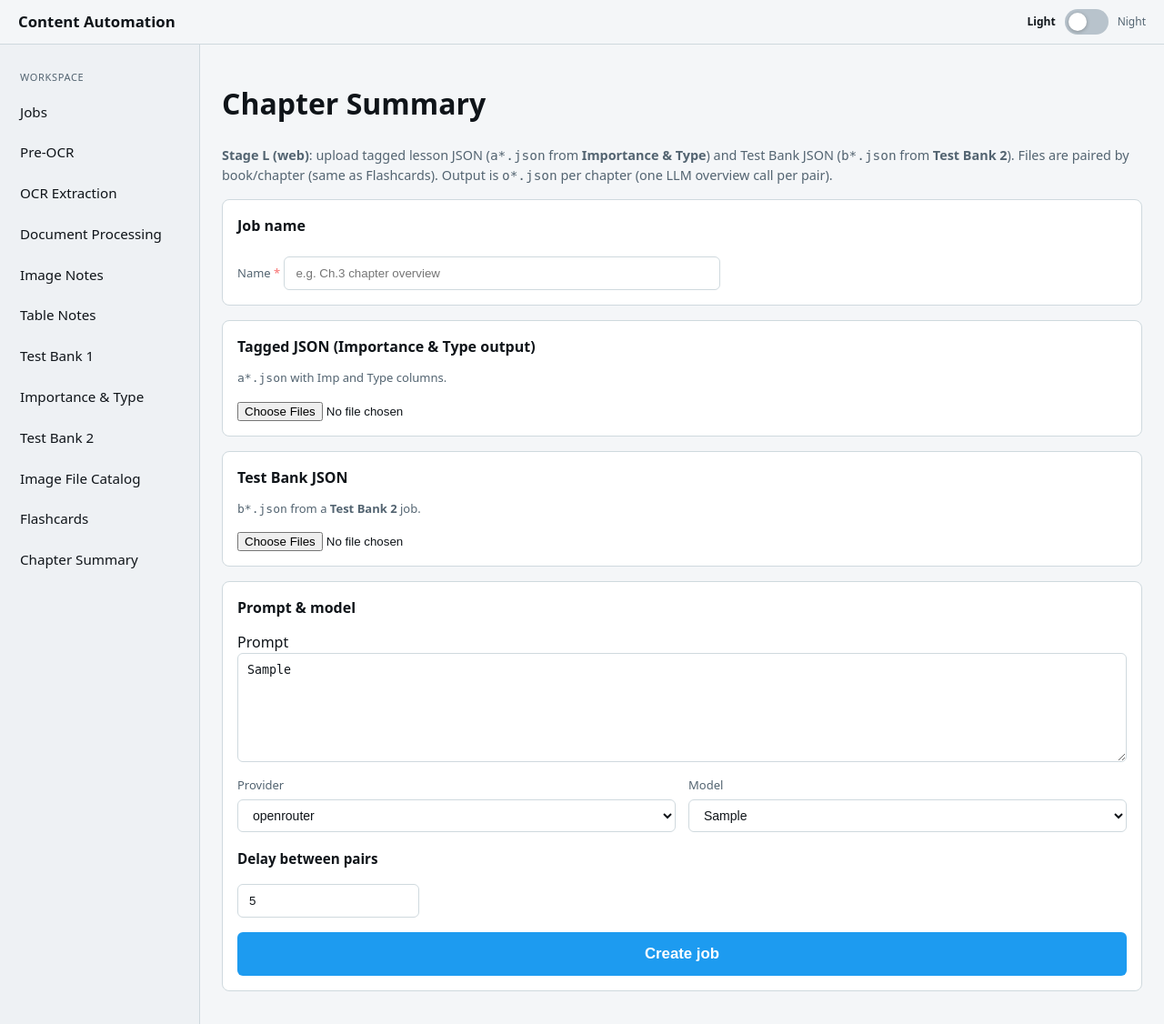
After one commit to mohammadbaghershahmir/Automations_Project_Pileh, a FastAPI app: template content_automation_project/webapp/templates/chapter_summary_new.html in a window 1280 px wide. The commit adds this page. Shown: the whole page at 91% size. Run offline with FastAPI, Linux system fonts and the light colour scheme; the template is opened without the code that fills it: most values are stand-ins (such as "Sample title", 1, 10 or a date in 2020); parts of the project's set-up code (start-up, migrations or seed data) failed here and were passed over; some libraries are stand-ins or nearby versions.

Commit message:
feat: chapter summary

```diff
--- a/content_automation_project/webapp/default_prompts.py
+++ b/content_automation_project/webapp/default_prompts.py
@@ -16,6 +16,7 @@ _IMAGE_NOTES_KEY = "Image Notes Prompt"
 _TABLE_NOTES_KEY = "Table Notes Prompt"
 _IMPORTANCE_TYPE_KEY = "Importance & Type Prompt"
 _FLASHCARD_KEY = "Flashcard Prompt"
+_CHAPTER_SUMMARY_KEY = "Chapter Summary Prompt"
 
 
 def _read_prompts() -> dict:
@@ -64,5 +65,9 @@ def get_default_flashcard_prompt() -> str:
     return _read_prompts()[_FLASHCARD_KEY].strip()
 
 
+def get_default_chapter_summary_prompt() -> str:
+    return _read_prompts()[_CHAPTER_SUMMARY_KEY].strip()
+
+
 DEFAULT_TEST_BANK_STEP1_PROMPT = get_default_step1_prompt()
 DEFAULT_TEST_BANK_STEP2_PROMPT = get_default_step2_prompt()
--- a/content_automation_project/webapp/job_prompts.py
+++ b/content_automation_project/webapp/job_prompts.py
@@ -7,6 +7,7 @@ from typing import Any, Dict, List, TypedDict
 from webapp.default_prompts import (
     get_default_document_processing_prompt,
     get_default_image_notes_prompt,
+    get_default_chapter_summary_prompt,
     get_default_flashcard_prompt,
     get_default_importance_type_prompt,
     get_default_ocr_extraction_prompt,
@@ -42,6 +43,7 @@ _PROMPT_KEYS: Dict[str, List[tuple[str, str]]] = {
     "table_notes": [("prompt", "Table notes (Stage TA) prompt")],
     "importance_type": [("prompt", "Importance & Type (Stage J) prompt")],
     "flashcard": [("prompt", "Flashcard Generation (Stage H) prompt")],
+    "chapter_summary": [("prompt", "Chapter Summary (Stage L) prompt")],
 }
 
 
@@ -93,6 +95,8 @@ def _default_for_config_key(job_type: str, key: str) -> str:
         return get_default_importance_type_prompt()
     if job_type == "flashcard":
         return get_default_flashcard_prompt()
+    if job_type == "chapter_summary":
+        return get_default_chapter_summary_prompt()
     return ""
 
 
--- a/content_automation_project/webapp/job_runner_common.py
+++ b/content_automation_project/webapp/job_runner_common.py
@@ -29,6 +29,7 @@ SINGLE_STAGE_JOB_TYPES = frozenset(
         "image_file_catalog",
         "importance_type",
         "flashcard",
+        "chapter_summary",
         "test_bank_1",
         "test_bank_2",
     }
--- a/content_automation_project/webapp/main.py
+++ b/content_automation_project/webapp/main.py
@@ -34,6 +34,7 @@ from webapp.bootstrap import (
 from webapp.default_prompts import (
     get_default_document_processing_prompt,
     get_default_image_notes_prompt,
+    get_default_chapter_summary_prompt,
     get_default_flashcard_prompt,
     get_default_importance_type_prompt,
     get_default_ocr_extraction_prompt,
@@ -76,6 +77,7 @@ from webapp.models import Artifact, InboxNotification, Job, JobLogLine, JobPair,
 from webapp.tasks_stage_v import run_full_pipeline_job, run_step1_job, run_step2_job
 from stage_v_pairing import (
     attach_step1_combined_uploads_to_pairs,
+    auto_pair_chapter_summary_files,
     auto_pair_flashcard_files,
     auto_pair_stage_v_files,
 )
@@ -582,6 +584,20 @@ def create_app() -> FastAPI:
             },
         )
 
+    @app.get("/chapter-summary/new", response_class=HTMLResponse)
+    def chapter_summary_new(request: Request, user: CurrentUser) -> Any:
+        return templates.TemplateResponse(
+            request,
+            "chapter_summary_new.html",
+            {
+                "user": user,
+                "multipart_ok": HAS_MULTIPART,
+                "default_prompt": get_default_chapter_summary_prompt(),
+                "default_test_bank_model": DEFAULT_TEST_BANK_MODEL,
+                "test_bank_model_choices": TEST_BANK_OPENROUTER_MODEL_CHOICES,
+            },
+        )
+
     @app.get("/image-file-catalog/new", response_class=HTMLResponse)
     def image_file_catalog_new(request: Request, user: CurrentUser) -> Any:
         return templates.TemplateResponse(
@@ -1646,6 +1662,118 @@ def create_app() -> FastAPI:
 
             return RedirectResponse(f"/jobs/{job_id}", status_code=302)
 
+        @app.post("/jobs/chapter-summary")
+        async def create_chapter_summary_job(
+            user: CurrentUser,
+            db: Session = Depends(get_db),
+            tagged_json_files: List[UploadFile] = File(...),
+            test_bank_json_files: List[UploadFile] = File(...),
+            prompt: str = Form(""),
+            provider_1: str = Form(DEFAULT_TEST_BANK_PROVIDER),
+            model_1: str = Form(DEFAULT_TEST_BANK_MODEL),
+            delay_seconds: str = Form("5"),
+            job_name: str = Form(""),
+        ) -> RedirectResponse:
+            name_stripped = (job_name or "").strip()
+            if not name_stripped:
+                raise HTTPException(400, "Job name is required (a short label to find this job in the list).")
+            if len(name_stripped) > 200:
+                raise HTTPException(400, "Job name must be at most 200 characters.")
+
+            tmp = tempfile.mkdtemp(prefix="chaptersummary_upload_")
+            try:
+
+                async def _collect(files: List[UploadFile], subdir: str) -> List[str]:
+                    paths: List[str] = []
+                    for uf in files:
+                        if not uf.filename:
+                            continue
+                        dest = os.path.join(tmp, subdir, os.path.basename(uf.filename))
+                        os.makedirs(os.path.dirname(dest), exist_ok=True)
+                        content = await uf.read()
+                        with open(dest, "wb") as f:
+                            f.write(content)
+                        paths.append(dest)
+                    return paths
+
+                tagged_paths = await _collect(tagged_json_files, "tagged")
+                test_bank_paths = await _collect(test_bank_json_files, "test_bank")
+                if not tagged_paths:
+                    raise HTTPException(400, "Upload at least one tagged JSON (a*.json from Importance & Type).")
+                if not test_bank_paths:
+                    raise HTTPException(400, "Upload at least one Test Bank JSON (b*.json from Test Bank 2).")
+
+                pairs_spec = auto_pair_chapter_summary_files(tagged_paths, test_bank_paths)
+                if not pairs_spec:
+                    raise HTTPException(400, "No pairable tagged JSON files (check PointId / filenames).")
+                unpaired = [p for p in pairs_spec if not p.get("word_path")]
+                if unpaired:
+                    raise HTTPException(
+                        400,
+                        f"{len(unpaired)} tagged file(s) could not be matched to a Test Bank JSON.",
+                    )
+
+                try:
+                    delay_val = float(delay_seconds)
+                except ValueError:
+                    delay_val = 5.0
+
+                prompt_eff = prompt.strip() or get_default_chapter_summary_prompt()
+                model_1_eff = normalize_test_bank_model(model_1)
+                if model_1_eff not in TEST_BANK_OPENROUTER_MODEL_CHOICES:
+                    raise HTTPException(400, "Invalid OpenRouter model.")
+                provider_1_eff = normalize_test_bank_provider(provider_1)
+                cfg = {
+                    "display_name": name_stripped,
+                    "prompt": prompt_eff,
+                    "provider_1": provider_1_eff,
+                    "model_1": model_1_eff,
+                    "delay_seconds": delay_val,
+                }
+                job_id = str(uuid.uuid4())
+                root = job_root(job_id)
+                os.makedirs(root, exist_ok=True)
+
+                job = Job(
+                    id=job_id,
+                    type="chapter_summary",
+                    status="draft",
+                    created_by_id=user.id,
+                    config_json=json.dumps(cfg, ensure_ascii=False),
+                )
+                db.add(job)
+                db.flush()
+
+                for pair_index, p in enumerate(pairs_spec):
+                    tagged = p["stage_j_path"]
+                    test_bank = p["word_path"]
+                    ensure_dirs(job_id, pair_index)
+                    tagged_name = os.path.basename(tagged)
+                    tb_name = os.path.basename(test_bank)
+                    rel_tagged = f"pair_{pair_index}/inputs/{tagged_name}"
+                    rel_tb = f"pair_{pair_index}/inputs/{tb_name}"
+                    shutil.copy2(tagged, os.path.join(root, rel_tagged.replace("/", os.sep)))
+                    shutil.copy2(test_bank, os.path.join(root, rel_tb.replace("/", os.sep)))
+                    db.add(
+                        JobPair(
+                            job_id=job_id,
+                            pair_index=pair_index,
+                            stage_j_filename=tagged_name,
+                            word_filename=tb_name,
+                            stage_j_relpath=rel_tagged,
+                            word_relpath=rel_tb,
+                            output_relpath=f"pair_{pair_index}/output",
+                        )
+                    )
+                    register_input_artifact(db, job_id, pair_index, root, rel_tagged, "upload_tagged_json")
+                    register_input_artifact(db, job_id, pair_index, root, rel_tb, "upload_test_bank_json")
+
+                db.commit()
+            finally:
+                shutil.rmtree(tmp, ignore_errors=True)
+
+            return RedirectResponse(f"/jobs/{job_id}", status_code=302)
+
         @app.post("/jobs/image-file-catalog")
         async def create_image_file_catalog_job(
             user: CurrentUser,
@@ -1804,6 +1932,10 @@ def create_app() -> FastAPI:
 
         @app.post("/jobs/flashcard")
         def create_flashcard_job_stub(user: CurrentUser) -> None:
+            raise HTTPException(503, "Install python-multipart to enable file uploads.")
+
+        @app.post("/jobs/chapter-summary")
+        def create_chapter_summary_job_stub(user: CurrentUser) -> None:
             raise HTTPException(503, "Install python-multipart to enable file uploads.")
 
         @app.post("/jobs/image-file-catalog")
--- a/content_automation_project/webapp/tasks_stage_v.py
+++ b/content_automation_project/webapp/tasks_stage_v.py
@@ -117,6 +117,12 @@ def run_step1_job(job_id: str, pair_indices: Optional[List[int]] = None) -> None
             from webapp.tasks_single_stage import run_flashcard_step1_job
 
             run_flashcard_step1_job(job_id, pair_indices)
+            return
+        if jt == "chapter_summary":
+            db.close()
+            from webapp.tasks_single_stage import run_chapter_summary_step1_job
+
+            run_chapter_summary_step1_job(job_id, pair_indices)
             return
         if jt == "image_file_catalog":
             db.close()
--- a/content_automation_project/webapp/templates/base.html
+++ b/content_automation_project/webapp/templates/base.html
@@ -338,6 +338,7 @@
       <a href="/test-bank-2/new" class="{% if request.url.path.startswith('/test-bank-2') %}active{% endif %}">Test Bank 2</a>
       <a href="/image-file-catalog/new" class="{% if request.url.path.startswith('/image-file-catalog') %}active{% endif %}">Image File Catalog</a>
       <a href="/flashcard/new" class="{% if request.url.path.startswith('/flashcard') %}active{% endif %}">Flashcards</a>
+      <a href="/chapter-summary/new" class="{% if request.url.path.startswith('/chapter-summary') %}active{% endif %}">Chapter Summary</a>
       {% block sidebar_extra %}{% endblock %}
     </nav>
   </aside>
--- /dev/null
+++ b/content_automation_project/webapp/templates/chapter_summary_new.html
@@ -0,0 +1,56 @@
+{% extends "base.html" %}
+{% block title %}New Chapter Summary{% endblock %}
+{% block head %}
+<style>
+  .tb-row { display: flex; gap: 14px; margin-top: 10px; flex-wrap: wrap; align-items: flex-end; }
+  .tb-row label { display: flex; flex-direction: column; gap: 6px; font-size: 13px; color: var(--muted); flex: 1; min-width: 160px; max-width: 100%; }
+  .tb-row input[type="text"], .tb-row select { width: 100%; padding: 8px 12px; box-sizing: border-box; border-radius: 6px; border: 1px solid var(--input-border); background: var(--input-bg); color: var(--fg); font-size: 14px; }
+</style>
+{% endblock %}
+{% block content %}
+<h1>Chapter Summary</h1>
+{% if multipart_ok is defined and not multipart_ok %}
+<p style="color:#f87171;">File uploads are disabled: install <code>python-multipart</code> on the server, then restart the API.</p>
+{% endif %}
+<p class="muted"><strong>Stage L (web)</strong>: upload tagged lesson JSON (<code>a*.json</code> from <strong>Importance &amp; Type</strong>) and Test Bank JSON (<code>b*.json</code> from <strong>Test Bank 2</strong>). Files are paired by book/chapter (same as Flashcards). Output is <code>o*.json</code> per chapter (one LLM overview call per pair).</p>
+
+<form method="post" action="/jobs/chapter-summary" enctype="multipart/form-data">
+  <div class="card">
+    <h2 style="margin-top:0;font-size:1rem;">Job name</h2>
+    <label for="job_name" class="muted" style="font-size:13px;">Name <span style="color:#f87171;">*</span></label>
+    <input id="job_name" type="text" name="job_name" required maxlength="200" placeholder="e.g. Ch.3 chapter overview" style="width:100%;max-width:480px;padding:10px 12px;margin-top:8px;box-sizing:border-box;border-radius:6px;border:1px solid var(--input-border);background:var(--input-bg);color:var(--fg);"/>
+  </div>
+  <div class="card">
+    <h2 style="margin-top:0;font-size:1rem;">Tagged JSON (Importance &amp; Type output)</h2>
+    <p class="muted" style="margin-top:0;font-size:13px;"><code>a*.json</code> with Imp and Type columns.</p>
+    <input type="file" name="tagged_json_files" multiple accept=".json,application/json" required/>
+  </div>
+  <div class="card">
+    <h2 style="margin-top:0;font-size:1rem;">Test Bank JSON</h2>
+    <p class="muted" style="margin-top:0;font-size:13px;"><code>b*.json</code> from a <strong>Test Bank 2</strong> job.</p>
+    <input type="file" name="test_bank_json_files" multiple accept=".json,application/json" required/>
+  </div>
+  <div class="card">
+    <h2 style="margin-top:0;font-size:1rem;">Prompt &amp; model</h2>
+    <label>Prompt</label>
+    <textarea name="prompt" dir="auto">{{ default_prompt }}</textarea>
+    <div class="tb-row">
+      <label for="provider_1">Provider
+        <select name="provider_1" id="provider_1" autocomplete="off">
+          <option value="openrouter" selected>openrouter</option>
+        </select>
+      </label>
+      <label for="model_1">Model
+        <select name="model_1" id="model_1" required autocomplete="off">
+          {% for m in test_bank_model_choices %}
+          <option value="{{ m }}"{% if m == default_test_bank_model %} selected{% endif %}>{{ m }}</option>
+          {% endfor %}
+        </select>
+      </label>
+    </div>
+    <h3 style="margin:18px 0 8px;font-size:0.95rem;font-weight:600;">Delay between pairs</h3>
+    <input type="text" name="delay_seconds" value="5" style="width:100%;max-width:200px;padding:10px 12px;margin-top:8px;box-sizing:border-box;border-radius:6px;border:1px solid var(--input-border);background:var(--input-bg);color:var(--fg);"/>
+    <button type="submit" class="btn-cta" style="margin-top:16px;">Create job</button>
+  </div>
+</form>
+{% endblock %}
--- a/content_automation_project/webapp/templates/jobs_list.html
+++ b/content_automation_project/webapp/templates/jobs_list.html
@@ -25,7 +25,7 @@
       <td><a href="/jobs/{{ j.id }}">Open</a></td>
     </tr>
     {% else %}
-    <tr><td colspan="6" class="muted">No jobs yet. <a href="/test-bank-1/new">Test Bank 1</a> / <a href="/test-bank-2/new">Test Bank 2</a> or <a href="/image-notes/new">Image Notes</a> / <a href="/table-notes/new">Table Notes</a> / <a href="/importance-type/new">Importance &amp; Type</a> / <a href="/image-file-catalog/new">Image File Catalog</a> / <a href="/flashcard/new">Flashcards</a>.</td></tr>
+    <tr><td colspan="6" class="muted">No jobs yet. <a href="/test-bank-1/new">Test Bank 1</a> / <a href="/test-bank-2/new">Test Bank 2</a> or <a href="/image-notes/new">Image Notes</a> / <a href="/table-notes/new">Table Notes</a> / <a href="/importance-type/new">Importance &amp; Type</a> / <a href="/image-file-catalog/new">Image File Catalog</a> / <a href="/flashcard/new">Flashcards</a> / <a href="/chapter-summary/new">Chapter Summary</a>.</td></tr>
     {% endfor %}
   </tbody>
 </table>
```
Also changed, not shown: content_automation_project/stage_v_pairing.py (+77 -0 lines), content_automation_project/webapp/tasks_single_stage.py (+150 -0 lines), content_automation_project/webapp/templates/job_detail.html (+21 -1 lines), content_automation_project/.cursor/plans/web_chapter_summary_239097f0.plan.md (added), 1 other file.
